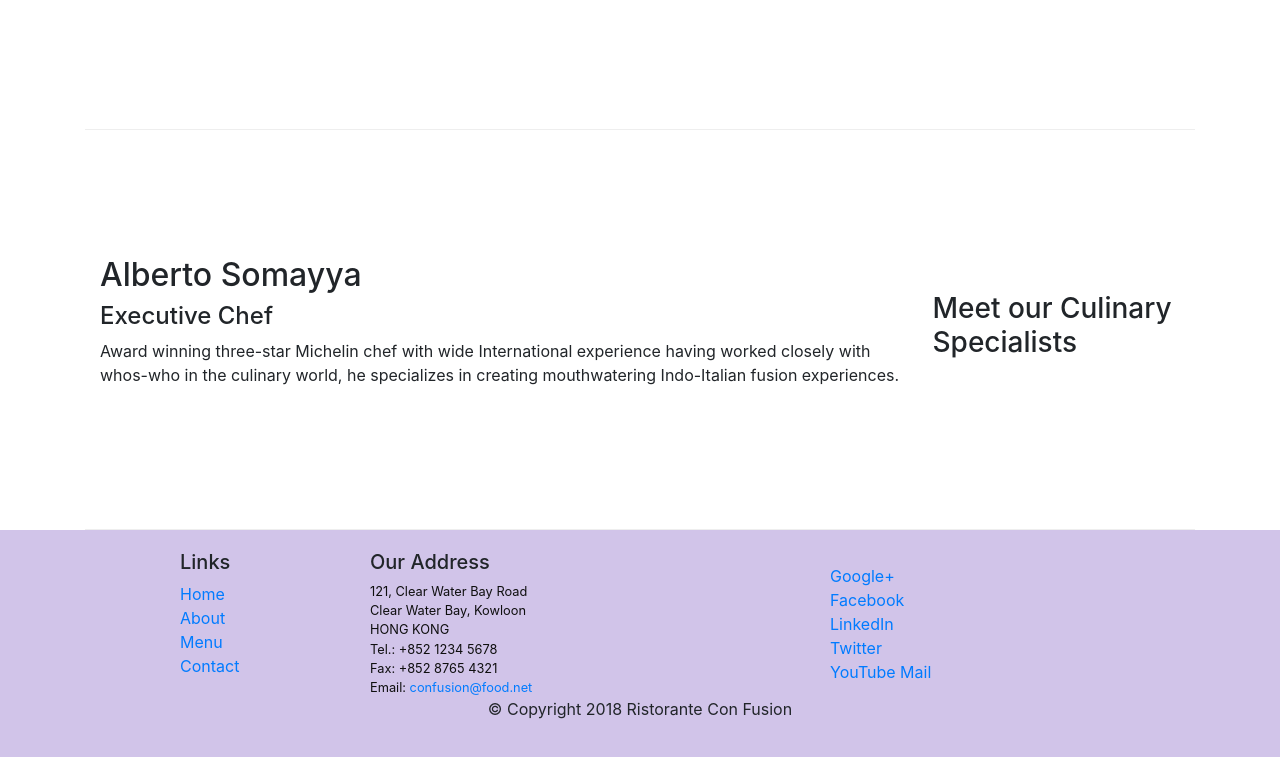
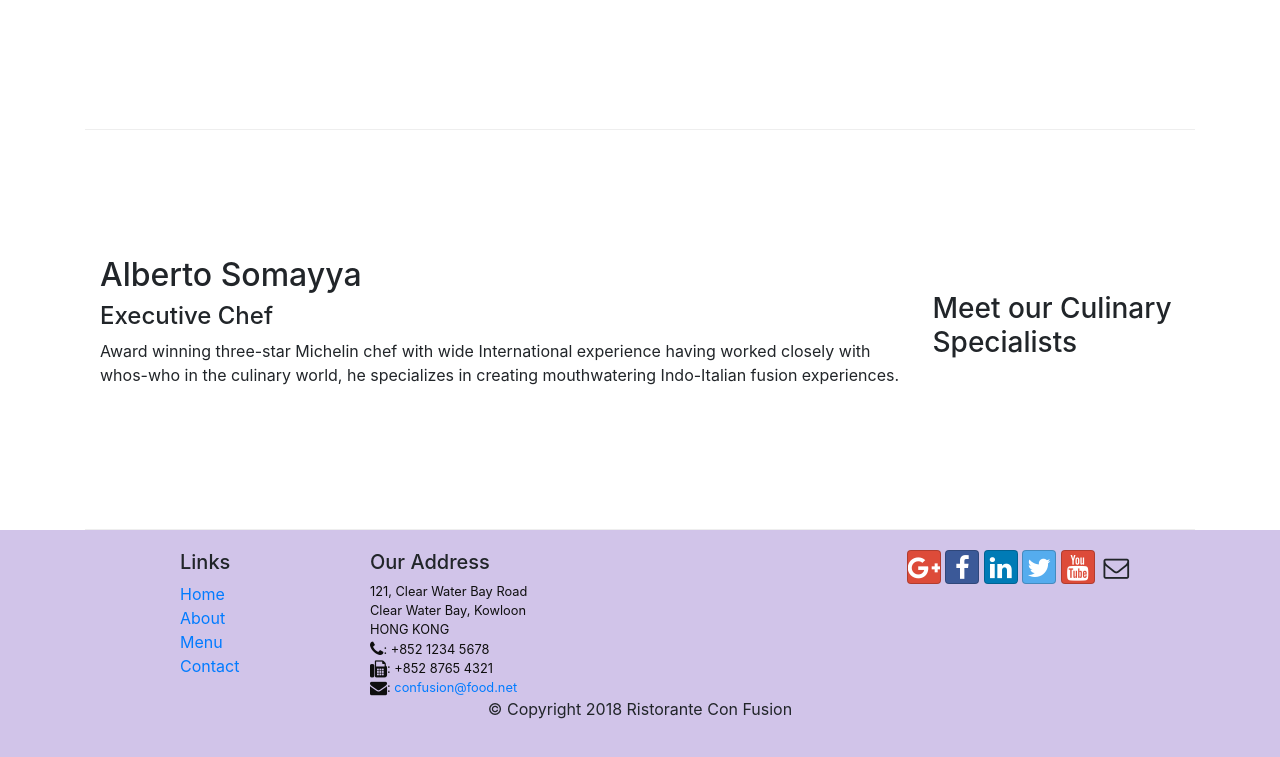
Before and after one commit to Ankur21980/Bootstrap, a website: page index.html in a window 1280 px wide. Shown: the part 1004-1761 px from the top of the page. Drawn offline with nearby package versions, Linux system fonts and the light colour scheme.

Commit message:
Icon Fonts

```diff
--- a/index.html
+++ b/index.html
@@ -9,7 +9,10 @@
 
      <!-- Bootstrap CSS -->
      <link rel="stylesheet" href="node_modules/bootstrap/dist/css/bootstrap.min.css">
+     <link rel="stylesheet" href="node_modules/font-awesome/css/font-awesome.min.css">
+     <link rel="stylesheet" href="node_modules/bootstrap-social/bootstrap-social.css">
      <link href="css/styles.css" rel="stylesheet">
+
      <title>Ristorante Con Fusion</title>
 </head>
 
@@ -24,10 +27,10 @@
             <div class="collapse navbar-collapse" id="Navbar">
 
                 <ul class="navbar-nav mr-auto">
-                    <li class="nav-item active"><a class="nav-link" href="#">Home</a></li>
-                    <li class="nav-item"><a class="nav-link" href="./aboutus.html">About</a></li>
-                    <li class="nav-item"><a class="nav-link" href="#">Menu</a></li>
-                    <li class="nav-item"><a class="nav-link" href="#">Contact</a></li>
+                    <li class="nav-item active"><a class="nav-link" href="#"><span class="fa fa-home fa-lg"></span> Home</a></li>
+                    <li class="nav-item"><a class="nav-link" href="./aboutus.html"><span class="fa fa-info fa-lg"></span> About</a></li>
+                    <li class="nav-item"><a class="nav-link" href="#"><span class="fa fa-list fa-lg"></span> Menu</a></li>
+                    <li class="nav-item"><a class="nav-link" href="#"><span class="fa fa-address-card fa-lg"></span> Contact</a></li>
                 </ul>
             </div>
         </div>
@@ -99,21 +102,22 @@
 		              121, Clear Water Bay Road<br>
 		              Clear Water Bay, Kowloon<br>
 		              HONG KONG<br>
-		              Tel.: +852 1234 5678<br>
-		              Fax: +852 8765 4321<br>
-		              Email: <a href="mailto:confusion@food.net">confusion@food.net</a>
+		              <i class="fa fa-phone fa-lg"></i>: +852 1234 5678<br>
+                      <i class="fa fa-fax fa-lg"></i>: +852 8765 4321<br>
+                      <i class="fa fa-envelope fa-lg"></i>:
+                      <a href="mailto:confusion@food.net">confusion@food.net</a>
 		           </address>
                 </div>
-                <div class="row">
-                    <div class="col-12 col-sm-4 align-self-center class="text-center"">
-                        <a href="http://google.com/+">Google+</a>
-                        <a href="http://www.facebook.com/profile.php?id=">Facebook</a>
-                        <a href="http://www.linkedin.com/in/">LinkedIn</a>
-                        <a href="http://twitter.com/">Twitter</a>
-                        <a href="http://youtube.com/">YouTube</a>
-                        <a href="mailto:">Mail</a>
+                <div class="col-12 col-sm-4">
+                    <div class="text-center">
+                        <a class="btn btn-social-icon btn-google" href="http://google.com/+"><i class="fa fa-google-plus"></i></a>
+                        <a class="btn btn-social-icon btn-facebook" href="http://www.facebook.com/profile.php?id="><i class="fa fa-facebook"></i></a>
+                        <a class="btn btn-social-icon btn-linkedin" href="http://www.linkedin.com/in/"><i class="fa fa-linkedin"></i></a>
+                        <a class="btn btn-social-icon btn-twitter" href="http://twitter.com/"><i class="fa fa-twitter"></i></a>
+                        <a class="btn btn-social-icon btn-google" href="http://youtube.com/"><i class="fa fa-youtube"></i></a>
+                        <a class="btn btn-social-icon" href="mailto:"><i class="fa fa-envelope-o"></i></a>
                     </div>
-                </div>
+            </div>
            </div>
            <div class="row justify-content-center">
                 <div>
--- a/package.json
+++ b/package.json
@@ -14,7 +14,10 @@
     "lite-server": "^2.3.0"
   },
   "dependencies": {
+    "@fortawesome/fontawesome-free": "^5.15.1",
     "bootstrap": "^4.5.3",
+    "bootstrap-social": "^5.1.1",
+    "font-awesome": "^4.7.0",
     "jquery": "^3.5.1",
     "popper.js": "^1.12.9"
   }
```
Also changed, not shown: aboutus.html (+19 -16 lines), 1 other file.
